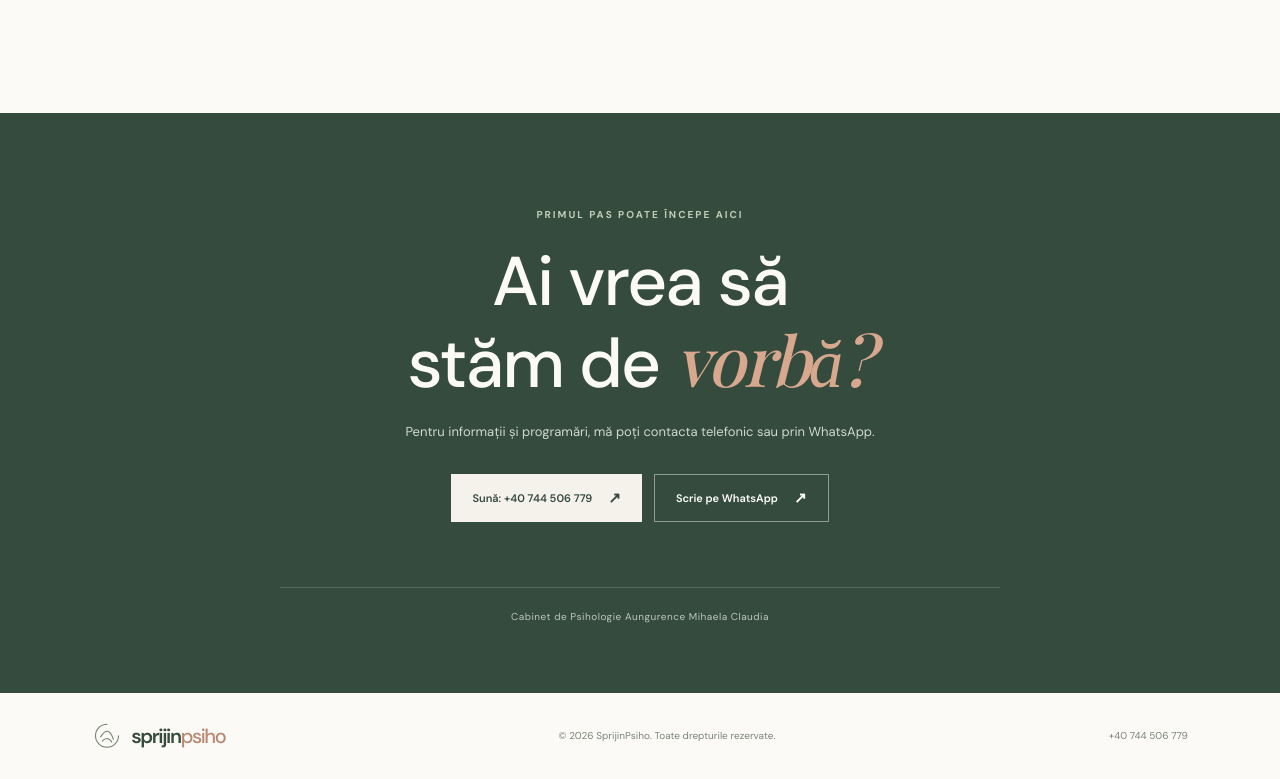
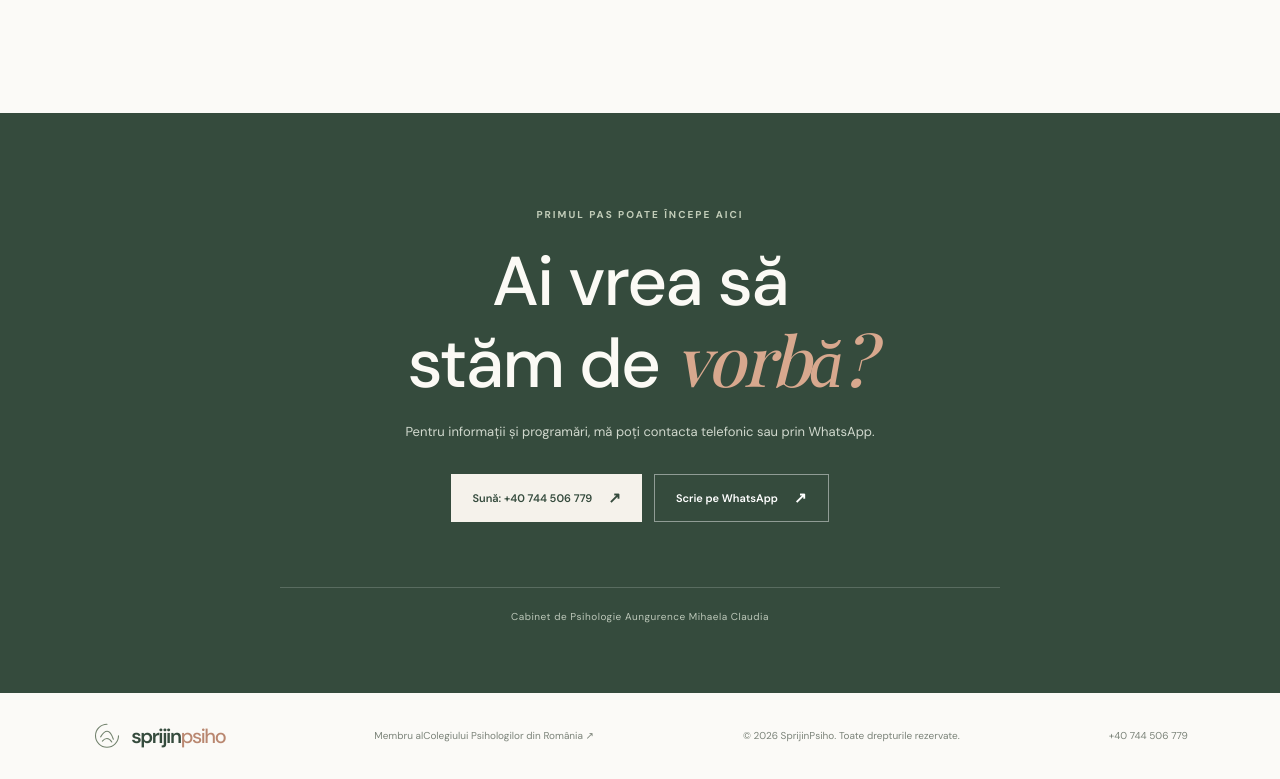
Before and after one commit to bwines/sprijinpsiho, a Next.js app: page / in a window 1280 px wide. Shown: the part 2655-3434 px from the top of the page. Built offline with nearby package versions, Linux system fonts and the light colour scheme; a web font is replaced by a local one.

Commit message:
Add COPSI membership reference to footer

```diff
--- a/app/page.tsx
+++ b/app/page.tsx
@@ -184,6 +184,12 @@ export default function Home() {
           </span>
           <span className="brand-word">sprijin<span>psiho</span></span>
         </a>
+        <div className="footer-membership">
+          <span className="membership-label">Membru al</span>
+          <a href="https://www.copsi.ro/" target="_blank" rel="noreferrer">
+            Colegiului Psihologilor din România <span aria-hidden="true">↗</span>
+          </a>
+        </div>
         <span>© {new Date().getFullYear()} SprijinPsiho. Toate drepturile rezervate.</span>
         <a href={`tel:${phone}`}>{phoneDisplay}</a>
       </footer>
```
